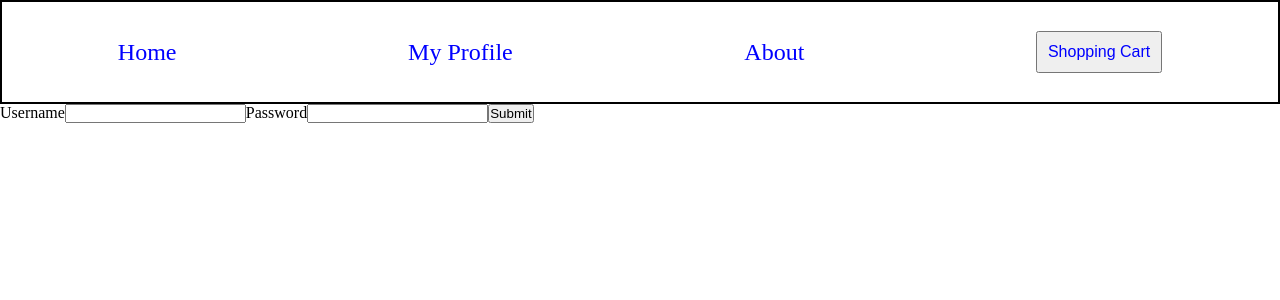
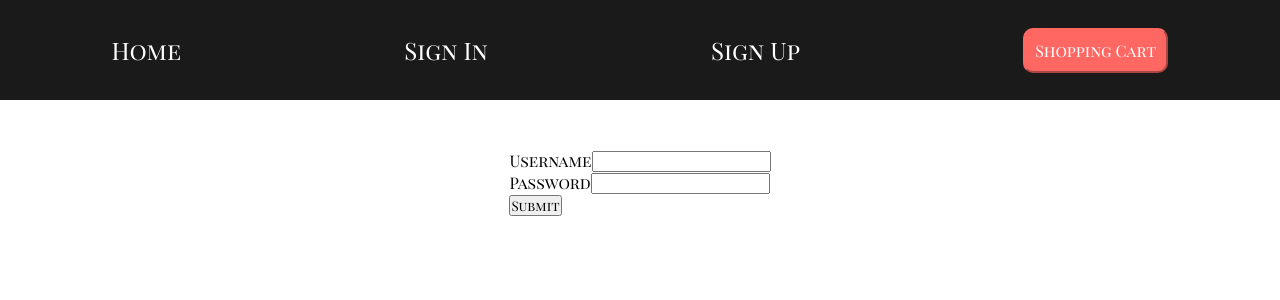
Before and after one commit to Oruma1to/ObeliskRecords, a React (Create React App) app in the folder client/: page /signin in a window 1280 px wide. Shown: the top 300 px of the page. Built offline with nearby package versions, Linux system fonts and the light colour scheme.

Commit message:
routing fixed, some css added

```diff
--- a/client/src/App.css
+++ b/client/src/App.css
@@ -1,4 +1,7 @@
+@import url("https://fonts.googleapis.com/css2?family=Playfair+Display+SC&display=swap");
+
 * {
   margin: 0;
-  padding: 0
+  padding: 0;
+  font-family: 'Playfair Display SC', serif;
 }
--- a/client/src/components/albums/Album.css
+++ b/client/src/components/albums/Album.css
@@ -11,7 +11,8 @@
   border: 2px solid black;
   padding: 5px 0;
   width: 800px;
-  margin: 30px 30px 0 30px;
+  margin: 150px 30px 0 30px;
+
 }
 .album-image {
   height: 400px;
--- a/client/src/components/albums/Albums.css
+++ b/client/src/components/albums/Albums.css
@@ -2,6 +2,11 @@
   display: flex;
   justify-content: space-evenly;
   margin-top: 20px;
+  flex-wrap: wrap;
+  width: 70%;
+  max-width: 1100px;
+  margin: 0 auto;
+  margin-top: 10px
 }
 
 
@@ -12,6 +17,9 @@
   flex-direction: column;
   border: solid 2px black;
   align-items: center;
+  margin: 10px 5px;
+  text-decoration: none;
+  box-shadow: 0 0 17px 2px rgba(0, 0, 0, 0.2);
 }
 
 .album-cover {
@@ -19,6 +27,10 @@
   margin-top: 10px
 }
 
+.aText {
+  color: gray
+}
+
 .album-title {
   margin-top: 10px
 }
--- a/client/src/components/albums/Albums.jsx
+++ b/client/src/components/albums/Albums.jsx
@@ -31,9 +31,9 @@ export default function Albums() {
           return <div key={album.albumName}>
             <Link className="album-container" to={`/albums/${album._id}`}>
               <img className="album-cover" src={album.albumCover} alt={album.albumName} />
-              <p className="album-title">{album.artistName}</p>
-              <p className="album-name">{album.albumName}</p>
-              <p className="album-year">{album.year}</p>
+              <p className="album-title aText">{album.artistName}</p>
+              <p className="album-name aText">{album.albumName}</p>
+              <p className="album-year aText">{album.year}</p>
             </Link>
           </div>
         })}
--- a/client/src/components/shared/Header.css
+++ b/client/src/components/shared/Header.css
@@ -1,19 +1,28 @@
+.header-wrapper {
+  position: fixed;
+  width: 100vw
+}
+
 .header-nav {
-  border: 2px solid black;
   display: flex;
   justify-content: space-evenly;
   height: 100px;
-
+  background-color: #1a1a1a;
 }
 
 .nav-link {
   text-decoration: none;
-  color: blue;
+  color: #fff;
   font-size: 1.5rem;
   margin: auto
 }
 
 .cart {
   padding: 10px;
-  font-size: 1rem
+  font-size: 1rem;
+  background-color: #ff6763;
+  border-color: #ff6763;
+  border-radius: 10px
 }
+
+/*   color: #ff6763; */
--- a/client/src/components/shared/Header.jsx
+++ b/client/src/components/shared/Header.jsx
@@ -6,15 +6,9 @@ export default function Header() {
   return (
     <div className='header-wrapper'>
       <ul className='header-nav'>
-        <Link to='/albums' className='nav-link'>
-          Home
-        </Link>
-        <Link to='/' className='nav-link'>
-          My Profile
-        </Link>
-        <Link to='/' className='nav-link'>
-          About
-        </Link>
+        <Link to='/' className='nav-link'>Home</Link>
+        <Link to='/signin' className='nav-link'>Sign In</Link>
+        <Link to='/signup' className='nav-link'>Sign Up</Link>
         <button to='/cart' className='nav-link cart'>
           Shopping Cart
         </button>
--- a/client/src/components/shared/Home.css
+++ b/client/src/components/shared/Home.css
@@ -6,10 +6,11 @@
 .site-title {
   font-size: 3rem;
   padding: .8rem;
-  background-color: peachpuff;
   width: 50%;
   margin: 0 auto;
+  margin-top: 100px;
   text-align: center;
+  color: #ff6763;
 }
 
 .home-search {
--- /dev/null
+++ b/client/src/components/users/Signin.css
@@ -0,0 +1,7 @@
+.signin-container{
+    padding: 150px;
+    display: flex;
+    width: 50%;
+    margin: 0 auto;
+    justify-content: center;
+}
--- a/client/src/components/users/Signin.jsx
+++ b/client/src/components/users/Signin.jsx
@@ -1,5 +1,6 @@
 import React, { useState } from 'react'
 import { signin } from '../../services/apiUsers'
+import './Signin.css'
 
 export default function Signin() {
 
@@ -19,20 +20,20 @@ export default function Signin() {
   }
 
   return (
-    <div>
-
+    <div className="signin-wrapper">
+      <div className="signin-container">
         <form onSubmit={handleSubmit}>
 
           <label htmlFor="username">Username</label>
           <input type="text" name="username" value={username} onChange={(e) => setUsername(e.target.value)} />
-
+          <br/>
           <label htmlFor="password">Password</label>
           <input type="password" name="password" value={password} onChange={(e) => setPassword(e.target.value)} />
-
+          <br/>
           <button>Submit</button>
 
         </form>
-
+      </div>
     </div>
   )
 }
```
Lines whose indentation alone changed are shown as unchanged.
